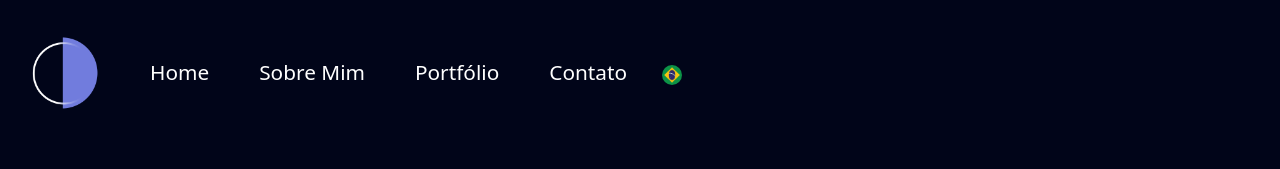
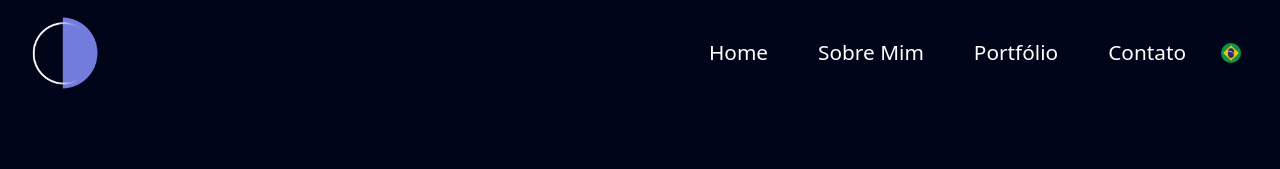
Before and after one commit to williampgdias/my_portfolio, a React (Vite) app: page /my_portfolio/contato in a window 1280 px wide. Shown: the top 169 px of the page. Built offline with nearby package versions, Linux system fonts and the light colour scheme; a web font is replaced by a local one.

Commit message:
style(Header): Adicionando responsividade.

```diff
--- a/src/components/Bootstrap/Form/Form.css
+++ b/src/components/Bootstrap/Form/Form.css
@@ -1,5 +1,5 @@
 .contact {
-    height: calc(100vh - 365px);
+    height: calc(100vh - 367px);
 }
 
 form {
--- a/src/components/Header/Header.css
+++ b/src/components/Header/Header.css
@@ -1,17 +1,10 @@
-.header {
-    display: flex;
-    justify-content: space-between;
-    align-items: center;
-    color: #fff;
-    margin-top: 20px;
-}
-
 .logo {
     width: 80px;
 }
 
-.nav ul {
+.nav div {
     display: flex;
+    align-items: center;
 }
 
 .nav {
@@ -44,20 +37,12 @@
     width: 100%;
 }
 
-.arrowDown {
-    margin-left: 5px;
-}
-
-.active {
-    border-bottom: #fff 2px solid;
-}
-
 .logoLanguage {
     width: 20px;
     height: 20px;
     border-radius: 50%;
 }
 
-.navbar-nav {
-    align-items: center;
+.navbar-toggler {
+    background-color: #fff;
 }
--- a/src/components/Header/Header.jsx
+++ b/src/components/Header/Header.jsx
@@ -22,14 +22,17 @@ const Header = () => {
 
     return (
         <>
-            <Navbar collapseOnSelect expand="lg" className="header">
+            <Navbar collapseOnSelect expand="md">
                 <Container>
                     <Navbar.Brand>
                         <img className="logo" src={img} alt="Logo" />
                     </Navbar.Brand>
                     <Navbar.Toggle aria-controls="responsive-navbar-nav" />
-                    <Navbar.Collapse id="responsive-navbar-nav">
-                        <Nav className="me-auto nav justify-content-end">
+                    <Navbar.Collapse
+                        id="responsive-navbar-nav"
+                        className="justify-content-end"
+                    >
+                        <Nav className="nav">
                             <Link to="/">Home</Link>
                             <Link to="/sobre-mim">Sobre Mim</Link>
                             <Link to="/portfolio">Portfólio</Link>
```
